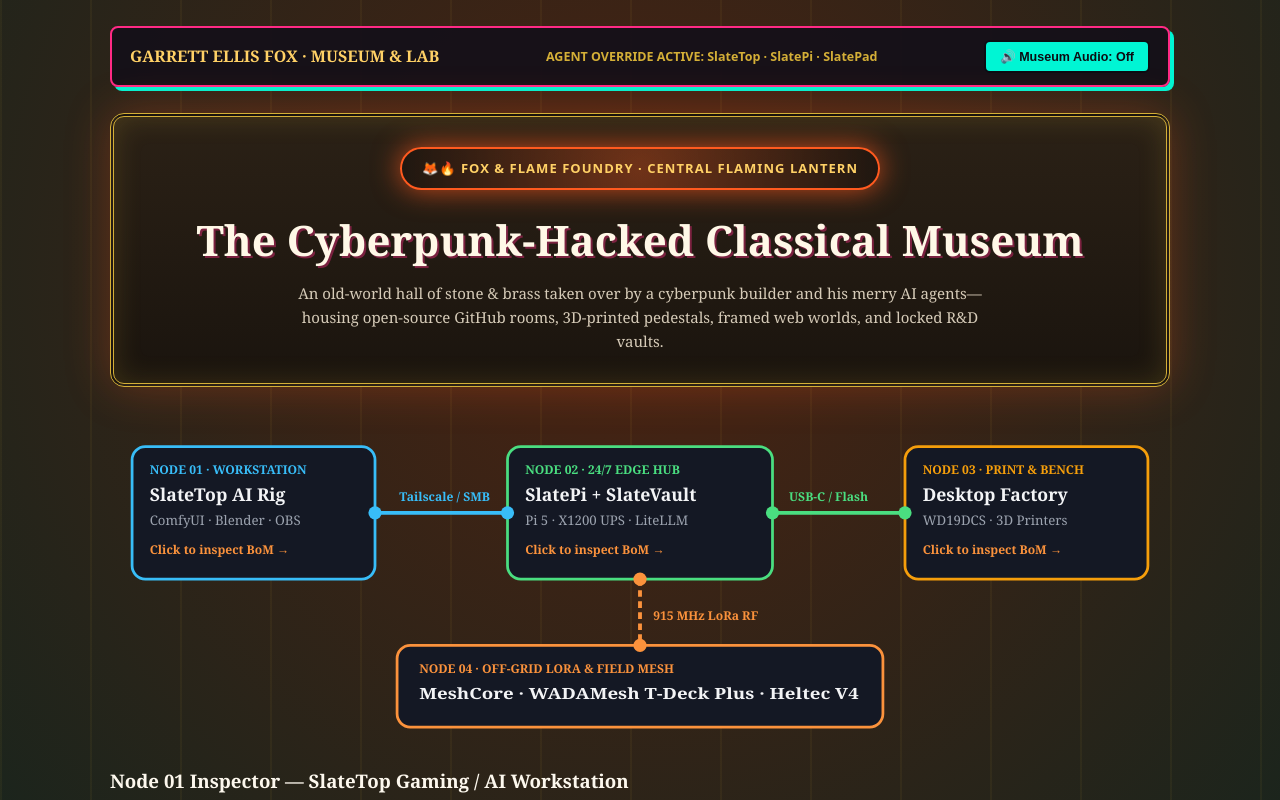
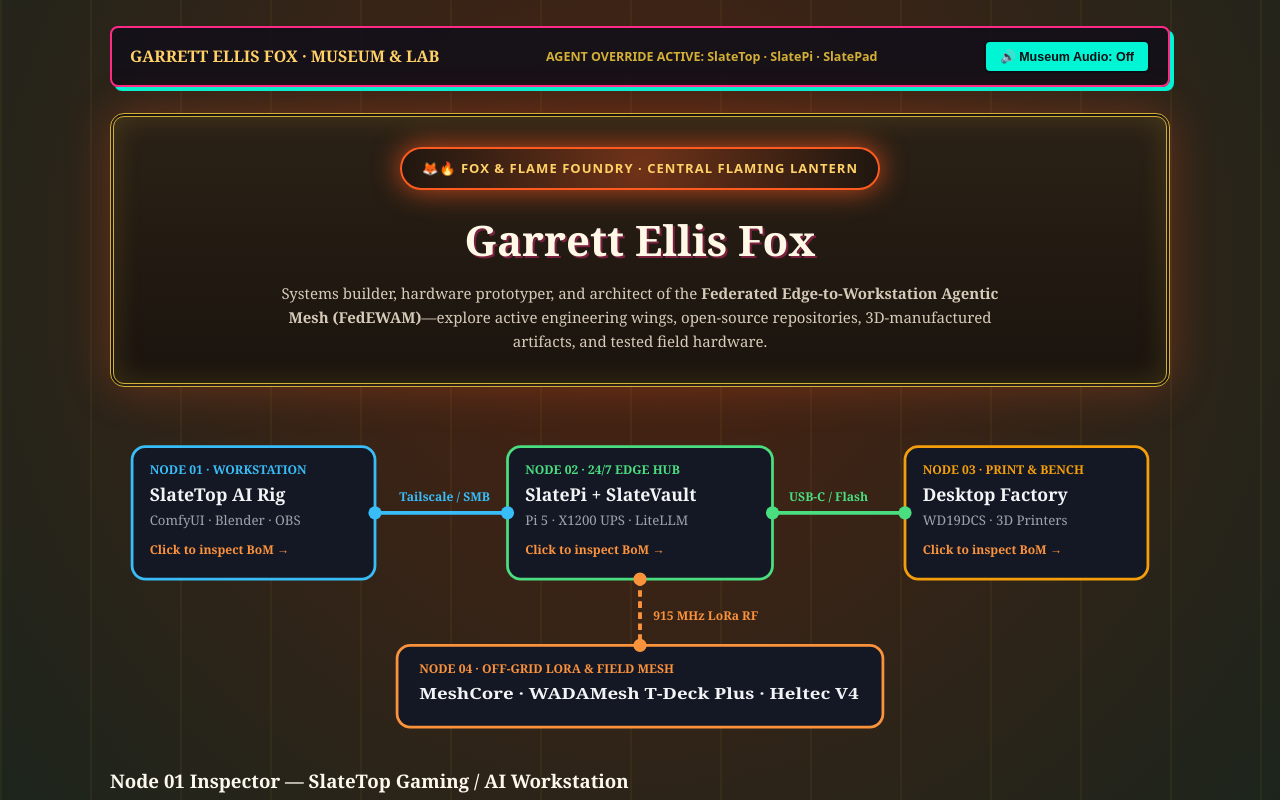
Before and after one commit to GFoxFoLoRaPi/garrettellisfox-site, a plain HTML site: page index.html in a window 1280 px wide. Shown: the top 800 px of the page. Drawn offline with Linux system fonts and the light colour scheme.

Commit message:
Remove fourth-wall copy and ground Rotunda intro in authentic voice

```diff
--- a/index.html
+++ b/index.html
@@ -3,7 +3,7 @@
 <head>
   <meta charset="UTF-8" />
   <meta name="viewport" content="width=device-width, initial-scale=1.0" />
-  <title>GEF Cyberpunk Museum — Projects &amp; Exhibit Wings</title>
+  <title>Garrett Ellis Fox — FedEWAM Architecture &amp; Engineering Archive</title>
   <style>
     :root { --bg: #18130e; --stone: #241d15; --parchment: #f4ead5; --gold: #d4af37; --cyan: #00f5d4; --magenta: #ff2a85; --flame: #ff5a1f; --text: #fdf8ee; --muted: #d6cbb8; }
     * { box-sizing: border-box; }
@@ -66,8 +66,8 @@
 
     <section class="rotunda">
       <div class="lantern">🦊🔥 Fox &amp; Flame Foundry · Central Flaming Lantern</div>
-      <h1>The Cyberpunk-Hacked Classical Museum</h1>
-      <p style="max-width:720px;margin:0 auto;color:var(--muted);font-size:15px;">An old-world hall of stone &amp; brass taken over by a cyberpunk builder and his merry AI agents—housing open-source GitHub rooms, 3D-printed pedestals, framed web worlds, and locked R&amp;D vaults.</p>
+      <h1>Garrett Ellis Fox</h1>
+      <p style="max-width:720px;margin:0 auto;color:var(--muted);font-size:15px;">Systems builder, hardware prototyper, and architect of the <strong>Federated Edge-to-Workstation Agentic Mesh (FedEWAM)</strong>—explore active engineering wings, open-source repositories, 3D-manufactured artifacts, and tested field hardware.</p>
     </section>
 <div class="graph-box">
       <svg class="noodles" viewBox="0 0 960 290" xmlns="http://w3.org">
```
